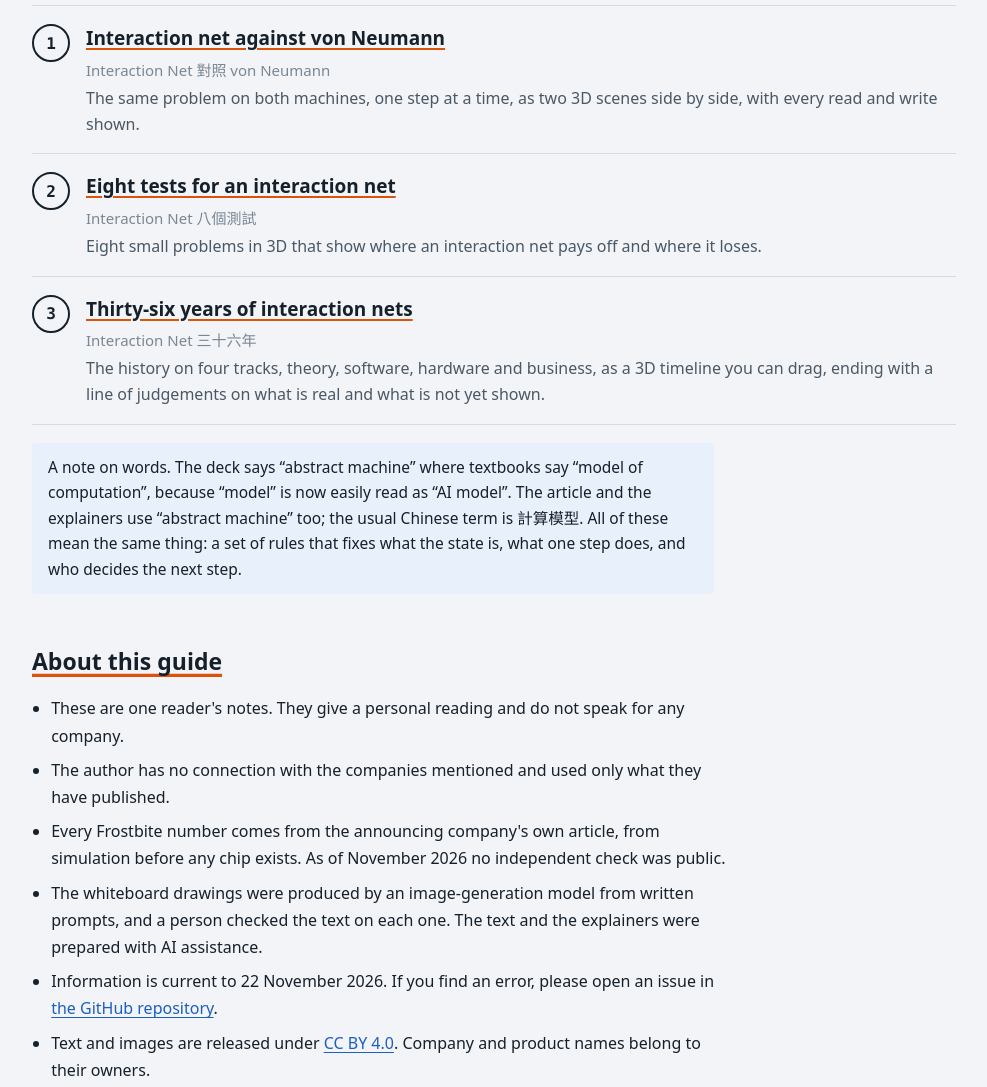
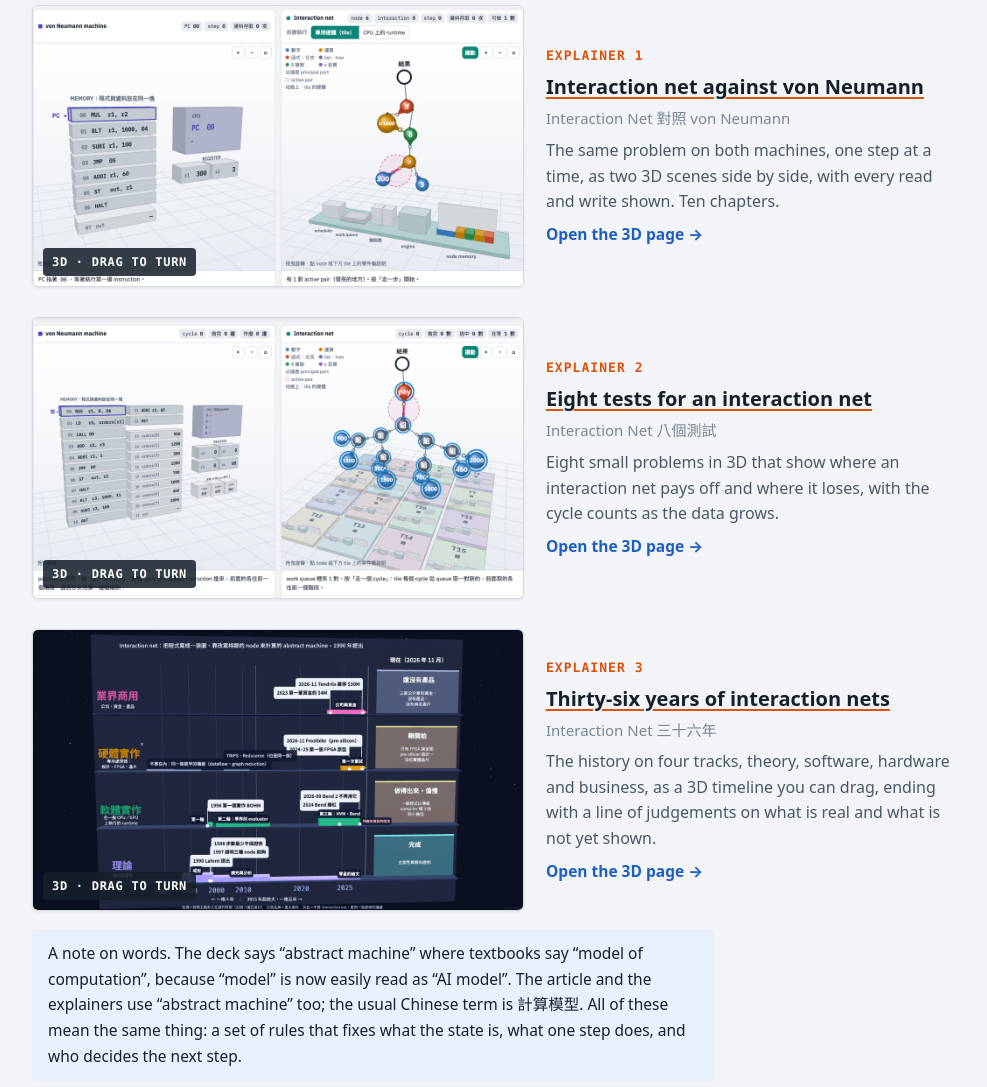
Before and after one commit to datochuang/reading-frostbite, a plain HTML site: page index.html in a window 1280 px wide. Shown: the part 1460-2547 px from the top of the page, without its empty margins (146-1133 px from the left). Drawn offline with Linux system fonts and the light colour scheme.

Commit message:
Entry page: screenshot cards for the three 3D explainers
Co-Authored-By: Claude Opus 5.5 <noreply@anthropic.com>

```diff
--- a/index.html
+++ b/index.html
@@ -49,14 +49,22 @@ section{display:flex;flex-direction:column;gap:18px}
 .btn:hover{background:var(--pen)}
 .facts{font-family:var(--font-label);font-size:13px;color:var(--mute);letter-spacing:.04em}
 
-/* the explainers */
-.pages{list-style:none;margin:0;padding:0;display:flex;flex-direction:column;border-top:1px solid var(--rule)}
-.pages li{display:grid;grid-template-columns:auto 1fr;gap:3px 16px;padding:16px 0;border-bottom:1px solid var(--rule)}
-.pages .n{grid-row:1 / span 3;width:38px;height:38px;border:2.5px solid var(--ink);border-radius:50%;display:grid;place-items:center;
-  font-family:var(--font-label);font-weight:700;font-size:16px;margin-top:2px}
-.pages a{font-size:19px;font-weight:700;color:var(--ink);text-decoration-color:var(--marker);text-decoration-thickness:2px}
+/* the explainers: one row each, a screenshot of the 3D scene beside the description */
+.pages{list-style:none;margin:0;padding:0;display:flex;flex-direction:column;gap:30px}
+.pages li{display:grid;grid-template-columns:minmax(0,1.2fr) minmax(0,1fr);gap:22px;align-items:center}
+.pages a.shot{display:block;position:relative;border:1px solid var(--rule);border-radius:6px;overflow:hidden;background:var(--sheet);
+  box-shadow:0 1px 3px rgba(0,0,0,.08);transition:box-shadow .15s,transform .15s}
+.pages a.shot:hover{box-shadow:0 6px 20px rgba(0,0,0,.16);transform:translateY(-2px)}
+.pages a.shot img{display:block;width:100%;height:auto}
+.pages .badge{position:absolute;left:10px;bottom:10px;font-family:var(--font-label);font-size:12px;font-weight:700;letter-spacing:.06em;
+  color:#fff;background:rgba(22,32,43,.86);padding:4px 9px;border-radius:4px}
+.pages .txt{display:flex;flex-direction:column;gap:6px;min-width:0}
+.pages .n{font-family:var(--font-label);font-size:13px;letter-spacing:.08em;color:var(--marker);font-weight:700}
+.pages .title{font-size:20px;font-weight:700;line-height:1.35;color:var(--ink);text-decoration-color:var(--marker);text-decoration-thickness:2px}
 .pages .zh{font-size:15px;color:var(--mute)}
 .pages p{font-size:16px;color:var(--ink-2);line-height:1.6}
+.pages .go{font-weight:700;font-size:15.5px;text-decoration:none}
+.pages .go:hover{text-decoration:underline}
 .term{background:var(--tint-pen);border-radius:4px;padding:12px 16px;font-size:15.5px;line-height:1.65;max-width:44em}
 
 .about ul,.sources ul{margin:0;padding-left:1.2em;display:flex;flex-direction:column;gap:7px;font-size:16px;max-width:44em}
@@ -64,6 +72,7 @@ footer{border-top:1px solid var(--rule);padding-top:16px;font-size:14.5px;color:
 @media (max-width:640px){
   body{font-size:16px}
   .deck{grid-template-columns:1fr}
+  .pages li{grid-template-columns:1fr;gap:12px}
   .wrap{gap:42px}
 }
 </style>
@@ -110,15 +119,36 @@ footer{border-top:1px solid var(--rule);padding-top:16px;font-size:14.5px;color:
   <h2><span>The explainers: three 3D pages you can operate</span></h2>
   <p class="note col">These pages are written in Traditional Chinese. They read best in order, and each one also stands alone.</p>
   <ol class="pages">
-    <li><span class="n">1</span><a href="explainers/interaction-net-vs-von-neumann.html">Interaction net against von Neumann</a>
-      <span class="zh" lang="zh-Hant">Interaction Net 對照 von Neumann</span>
-      <p>The same problem on both machines, one step at a time, as two 3D scenes side by side, with every read and write shown.</p></li>
-    <li><span class="n">2</span><a href="explainers/interaction-net-test-cases.html">Eight tests for an interaction net</a>
-      <span class="zh" lang="zh-Hant">Interaction Net 八個測試</span>
-      <p>Eight small problems in 3D that show where an interaction net pays off and where it loses.</p></li>
-    <li><span class="n">3</span><a href="explainers/interaction-net-history.html">Thirty-six years of interaction nets</a>
-      <span class="zh" lang="zh-Hant">Interaction Net 三十六年</span>
-      <p>The history on four tracks, theory, software, hardware and business, as a 3D timeline you can drag, ending with a line of judgements on what is real and what is not yet shown.</p></li>
+    <li>
+      <a class="shot" href="explainers/interaction-net-vs-von-neumann.html" aria-label="Open explainer 1: Interaction net against von Neumann"><img src="img/interaction-net-vs-von-neumann.jpg" width="1120" height="640" loading="lazy" alt="Two 3D scenes side by side: on the left a von Neumann machine with its instruction memory, CPU and registers; on the right the same program drawn as an interaction net of nodes standing on a hardware tile"><span class="badge">3D · DRAG TO TURN</span></a>
+      <div class="txt">
+        <span class="n">EXPLAINER 1</span>
+        <a class="title" href="explainers/interaction-net-vs-von-neumann.html">Interaction net against von Neumann</a>
+        <span class="zh" lang="zh-Hant">Interaction Net 對照 von Neumann</span>
+        <p>The same problem on both machines, one step at a time, as two 3D scenes side by side, with every read and write shown. Ten chapters.</p>
+        <a class="go" href="explainers/interaction-net-vs-von-neumann.html">Open the 3D page →</a>
+      </div>
+    </li>
+    <li>
+      <a class="shot" href="explainers/interaction-net-test-cases.html" aria-label="Open explainer 2: Eight tests for an interaction net"><img src="img/interaction-net-test-cases.jpg" width="1120" height="640" loading="lazy" alt="Two 3D scenes side by side: on the left a pipelined von Neumann machine with an array of orders in memory; on the right a tree of nodes spread over sixteen hardware tiles"><span class="badge">3D · DRAG TO TURN</span></a>
+      <div class="txt">
+        <span class="n">EXPLAINER 2</span>
+        <a class="title" href="explainers/interaction-net-test-cases.html">Eight tests for an interaction net</a>
+        <span class="zh" lang="zh-Hant">Interaction Net 八個測試</span>
+        <p>Eight small problems in 3D that show where an interaction net pays off and where it loses, with the cycle counts as the data grows.</p>
+        <a class="go" href="explainers/interaction-net-test-cases.html">Open the 3D page →</a>
+      </div>
+    </li>
+    <li>
+      <a class="shot" href="explainers/interaction-net-history.html" aria-label="Open explainer 3: Thirty-six years of interaction nets"><img src="img/interaction-net-history.jpg" width="1120" height="640" loading="lazy" alt="A 3D timeline with four shelves, theory, software, hardware and business, from 1980 to 2026, and a column at the right giving the state of each track in November 2026"><span class="badge">3D · DRAG TO TURN</span></a>
+      <div class="txt">
+        <span class="n">EXPLAINER 3</span>
+        <a class="title" href="explainers/interaction-net-history.html">Thirty-six years of interaction nets</a>
+        <span class="zh" lang="zh-Hant">Interaction Net 三十六年</span>
+        <p>The history on four tracks, theory, software, hardware and business, as a 3D timeline you can drag, ending with a line of judgements on what is real and what is not yet shown.</p>
+        <a class="go" href="explainers/interaction-net-history.html">Open the 3D page →</a>
+      </div>
+    </li>
   </ol>
   <p class="term">A note on words. The deck says “abstract machine” where textbooks say “model of computation”, because “model” is now easily read as “AI model”. The article and the explainers use “abstract machine” too; the usual Chinese term is <span lang="zh-Hant">計算模型</span>. All of these mean the same thing: a set of rules that fixes what the state is, what one step does, and who decides the next step.</p>
 </section>
```
Also changed, not shown: img/interaction-net-history.jpg (added), img/interaction-net-test-cases.jpg (added), img/interaction-net-vs-von-neumann.jpg (added), 1 other file.
